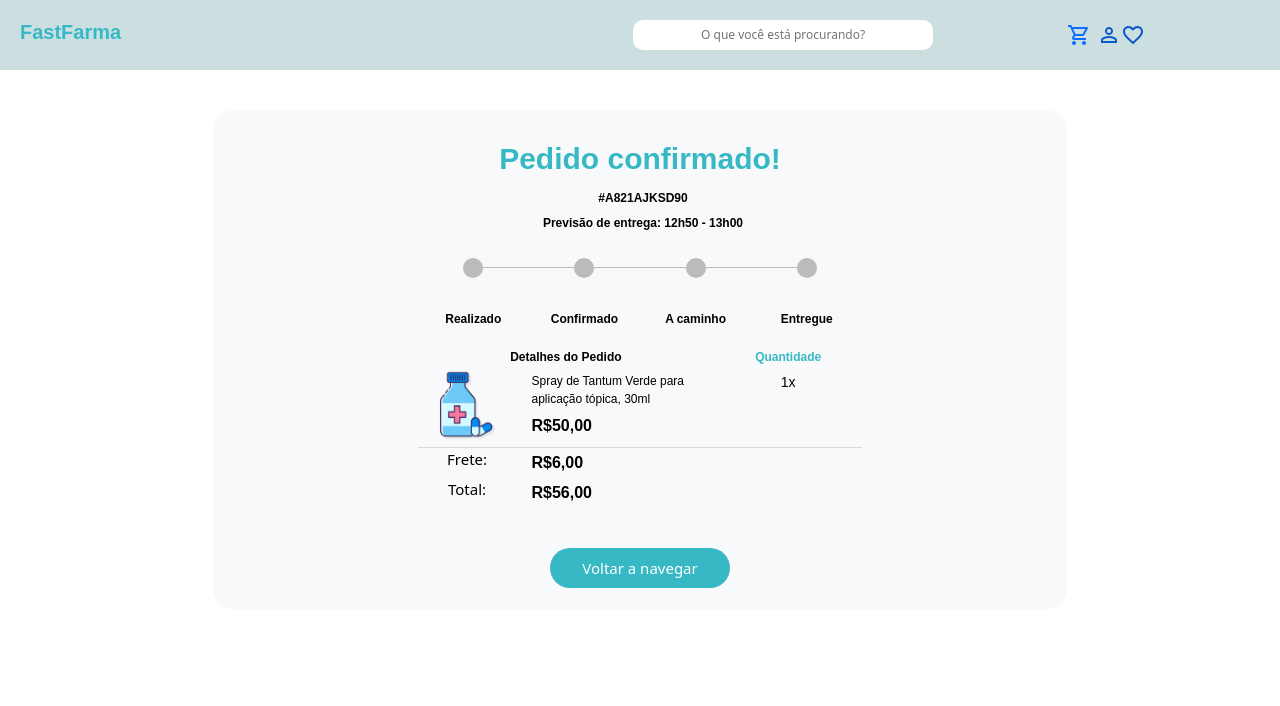
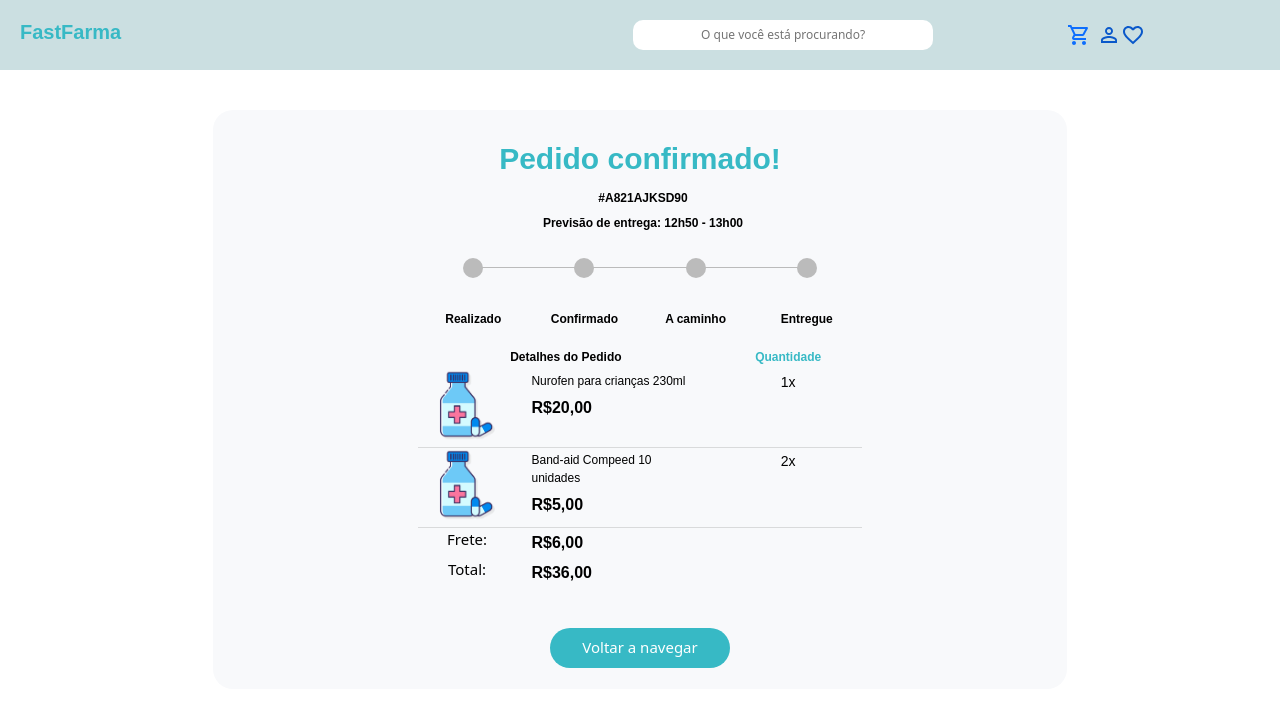
Before and after one commit to FernandaNamie/FastFarma, a React (Create React App) app: page / in a window 1280 px wide. Shown: the top 706 px of the page. Built offline with nearby package versions, Linux system fonts and the light colour scheme.

Commit message:
Utiliza dados mockados para preencher a tela de status do pedido

```diff
--- a/src/App.js
+++ b/src/App.js
@@ -1,6 +1,6 @@
 import MotoboyScreen from "./pages/motoboy/MotoboyScreen";
 import DrugstoreScreen from "./pages/drugstore/DrugstoreScreen";
-import OrderStatus from "./pages/Client/OrderStatus";
+import OrderStatus from "./pages/client/OrderStatus";
 
 function App() {
   return (
--- /dev/null
+++ b/src/components/client/ProductLine.js
@@ -0,0 +1,70 @@
+
+import { Col, Row } from 'react-bootstrap';
+import remedio from '../../img/remedio.png';
+import styled from 'styled-components';
+
+export default function ProductLine(props) {
+    return (
+        <div>
+            < Row >
+                <Col md="8">
+                    <Row>
+                        <Col md="4">
+                            <img src={remedio} width="100%" />
+                        </Col>
+                        <Col md="8">
+                            <Product>{props.name}</Product>
+                            <Price>R${props.price},00</Price>
+                        </Col>
+                    </Row>
+                </Col>
+                <Col md="4">
+                    <ProductAmount>{props.amount}x</ProductAmount>
+                </Col>
+                <ProductsDivider />
+            </Row >
+        </div>
+    );
+}
+
+const Product = styled.p`
+  float: left;
+  text-align: left;
+  display: inline-block;
+  color: black;
+  font-family: 'Manrope', sans-serif;
+  font-size: 12px;
+  margin: 3px;
+  }
+`
+
+const ProductAmount = styled.p`
+  display: inline-block;
+  font-family: 'Manrope', sans-serif;
+  font-size: 14px;
+  margin: 3px;
+  }
+`
+
+const ProductsDivider = styled.span`
+  height: 1px;
+  width: 100%;
+  opacity: 0.5;
+  background-color: #bbb;
+  display: inline-block;
+  position: relative;
+  margin-top: 5px;
+  }
+`
+
+const Price = styled.p`
+  width: 100%;
+  text-align: left;
+  display: inline-block;
+  color: black;
+  font-family: 'Manrope', sans-serif;
+  font-size: 16px;
+  font-weight: bold;
+  margin: 3px;
+  }
+`
--- /dev/null
+++ b/src/mockData/pedido.js
@@ -0,0 +1,6 @@
+export const pedido = [
+
+    { name: "Nurofen para crianças 230ml", price: 20, amount: 1 },
+    { name: "Band-aid Compeed 10 unidades", price: 5, amount: 2 },
+
+];
--- a/src/pages/Client/OrderStatus.js
+++ b/src/pages/Client/OrderStatus.js
@@ -4,14 +4,14 @@ import styled from 'styled-components';
 import { Col, Row } from 'react-bootstrap';
 import React from 'react';
 import 'bootstrap/dist/css/bootstrap.min.css';
-import remedio from '../../img/remedio.png';
-import { remedios } from "../../mockData/remedios";
-import { useState } from "react";
+import ProductLine from '../../components/client/ProductLine.js';
+import { pedido } from "../../mockData/pedido";
 
 export default function OrderStatus() {
-
-  const [pedidos, setPedidos] = useState(remedios);
-
+  let total = 0;
+  for (let i = 0; i < pedido.length; i++) {
+    total = total + pedido[i].price * pedido[i].amount;
+  }
   return (
     <div>
       <NavBar />
@@ -56,25 +56,15 @@ export default function OrderStatus() {
                       <Amount>Quantidade</Amount>
                     </Col>
                   </Row>
-                  {/* inicio linha de produto */}
-                  <Row>
-                    <Col md="8">
-                      <Row>
-                        <Col md="4">
-                          <img src={remedio} width="100%" />
-                        </Col>
-                        <Col md="8">
-                          <Product>Spray de Tantum Verde para aplicação tópica, 30ml</Product>
-                          <Price>R$50,00</Price>
-                        </Col>
-                      </Row>
-                    </Col>
-                    <Col md="4">
-                      <ProductAmount>1x</ProductAmount>
-                    </Col>
-                    <ProductsDivider />
-                  </Row>
-                  {/* fim linha de produto */}
+                  {pedido.map((item, idx) => {
+                    return (
+                      <ProductLine
+                        name={item.name}
+                        amount={item.amount}
+                        price={item.price}
+                      />
+                    );
+                  })}
                   <Row>
                     <Col md="8">
                       <Row>
@@ -90,7 +80,7 @@ export default function OrderStatus() {
                           Total:
                         </Col>
                         <Col md="8">
-                          <Price>R$56,00</Price>
+                          <Price>R${total + 6},00</Price>
                         </Col>
                       </Row>
                     </Col>
@@ -197,22 +187,6 @@ const Amount = styled.p`
   margin: 3px;
   }
 `
-const ProductAmount = styled.p`
-  display: inline-block;
-  font-family: 'Manrope', sans-serif;
-  font-size: 14px;
-  margin: 3px;
-  }
-`
-const Product = styled.p`
-  text-align: left;
-  display: inline-block;
-  color: black;
-  font-family: 'Manrope', sans-serif;
-  font-size: 12px;
-  margin: 3px;
-  }
-`
 
 const Price = styled.p`
   width: 100%;
@@ -223,17 +197,6 @@ const Price = styled.p`
   font-size: 16px;
   font-weight: bold;
   margin: 3px;
-  }
-`
-
-const ProductsDivider = styled.span`
-  height: 1px;
-  width: 100%;
-  opacity: 0.5;
-  background-color: #bbb;
-  display: inline-block;
-  position: relative;
-  margin-top: 5px;
   }
 `
 
```
